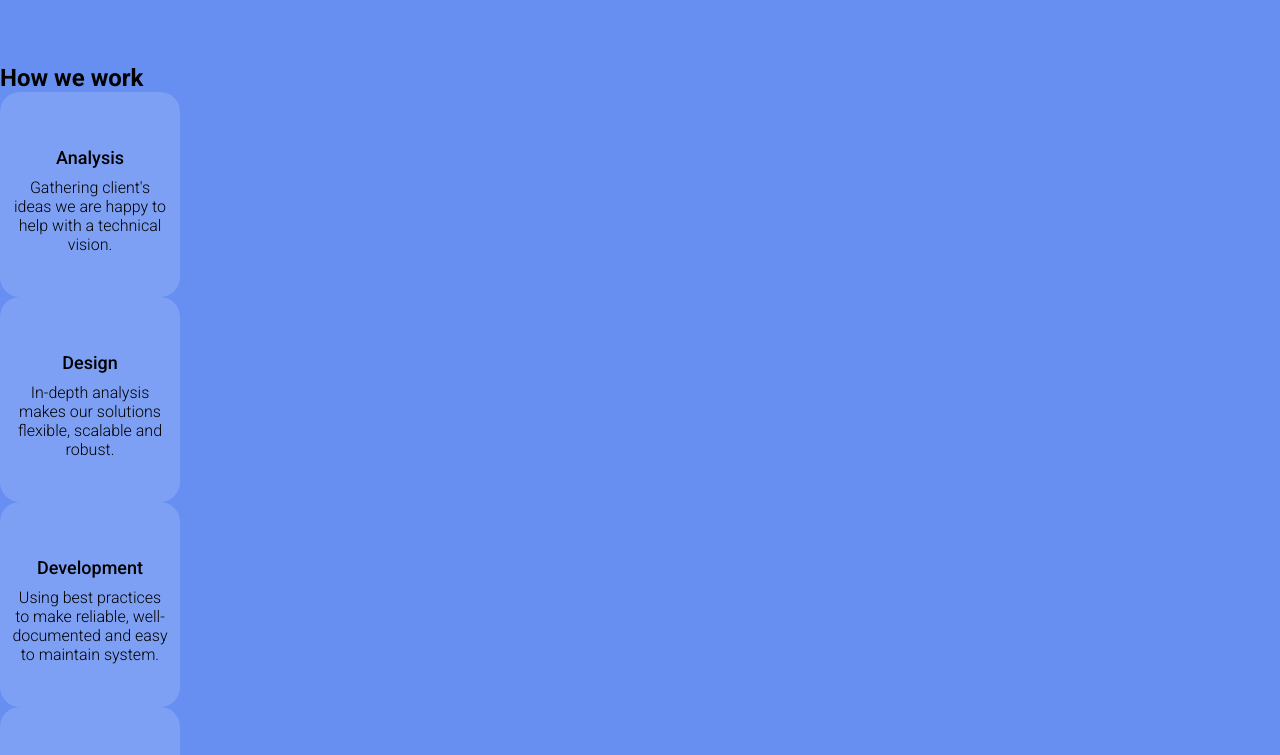
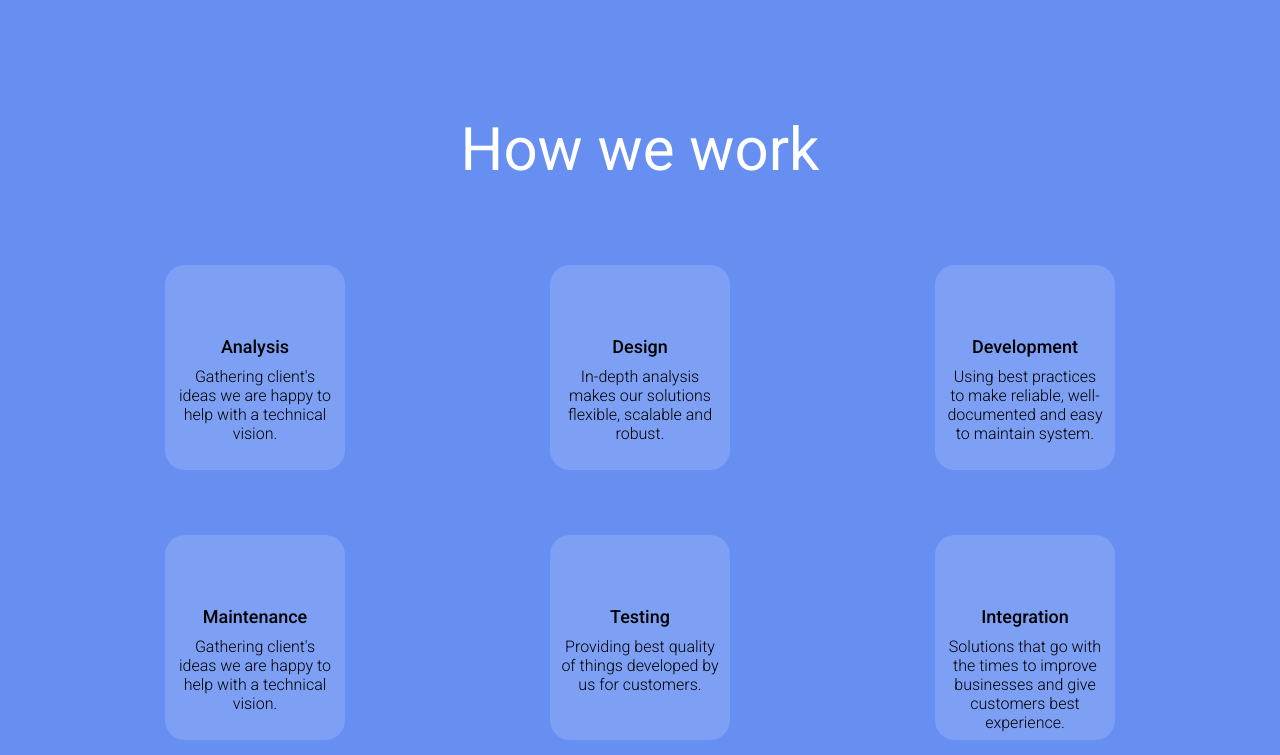
Before and after one commit to ITfrontTop/landing_live_streaming, a website: page index.html in a window 1280 px wide. Shown: the part 817-1572 px from the top of the page. Drawn offline with nearby package versions, Linux system fonts and the light colour scheme; files that its build step writes are made by us from their sources.

Commit message:
work section implementation

```diff
--- a/index.html
+++ b/index.html
@@ -106,7 +106,7 @@
 
               <figure class="info-card card--design" aria-label="card analysis">
                 <svg
-                  class="info-card__icon icon--disign"
+                  class="info-card__icon icon--design"
                   aria-label="design img"
                 >
                   <use href="assets/sprites.svg#design-icon"></use>
--- a/styles/_cards.scss
+++ b/styles/_cards.scss
@@ -39,4 +39,17 @@
       color: v.$color_white;
     }
   }
+
+  @media (max-width: v.$media_min) {
+    width: 140px;
+    height: 170px;
+
+    &__title {
+      @include m.font(14px, 400, v.$color_black);
+    }
+
+    &__desc {
+      @include m.font(11px, 300, v.$color_black);
+    }
+  }
 }
--- a/styles/_work.scss
+++ b/styles/_work.scss
@@ -1,4 +1,113 @@
 @use 'variables' as v;
 @use 'mixins' as m;
-@use 'placeholders';
 @use 'sass:color';
+
+.work-section {
+  padding: 50px 20px 180px;
+
+  .work {
+    margin: 0 auto;
+    text-align: center;
+
+    &__title {
+      margin: 0 0 80px 0;
+      @include m.font(60px, 400, v.$color_white);
+
+      @media (max-width: v.$media_min) {
+        display: none;
+      }
+    }
+
+    &__cards-wrapper {
+      margin: 0 auto;
+      max-width: 950px;
+
+      display: grid;
+      grid-template-columns: repeat(3, 1fr);
+      grid-template-rows: repeat(2, 1fr);
+      row-gap: 65px;
+      // justify-items: center;
+      // align-items: center;
+      place-items: center;
+      grid-template-areas:
+        'analysis design dev'
+        'maintenance testing integration';
+
+      .card--analysis {
+        grid-area: analysis;
+        justify-self: start;
+      }
+
+      .card--design {
+        grid-area: design;
+      }
+
+      .card--dev {
+        grid-area: dev;
+        justify-self: end;
+      }
+
+      .card--maintenance {
+        grid-area: maintenance;
+        justify-self: start;
+      }
+
+      .card--testing {
+        grid-area: testing;
+      }
+
+      .card--integration {
+        grid-area: integration;
+        justify-self: end;
+      }
+
+      .icon--bulb {
+        width: 29px;
+        height: 41px;
+      }
+
+      .icon--design {
+        width: 50px;
+        height: 41px;
+      }
+
+      .icon--dev {
+        width: 55px;
+        height: 41px;
+      }
+
+      .icon--maintenance {
+        width: 43px;
+        height: 41px;
+      }
+
+      .icon--testing {
+        width: 44px;
+        height: 41px;
+      }
+
+      .icon--integration {
+        width: 42px;
+        height: 41px;
+      }
+
+      @media (max-width: v.$media_md) {
+        grid-template-columns: repeat(2, 1fr);
+        grid-template-rows: repeat(3, 1fr);
+        grid-template-areas:
+          'analysis design'
+          'dev maintenance'
+          'testing integration';
+
+        .card--analysis,
+        .card--design,
+        .card--dev,
+        .card--maintenance,
+        .card--testing,
+        .card--integration {
+          justify-self: center;
+        }
+      }
+    }
+  }
+}
```
